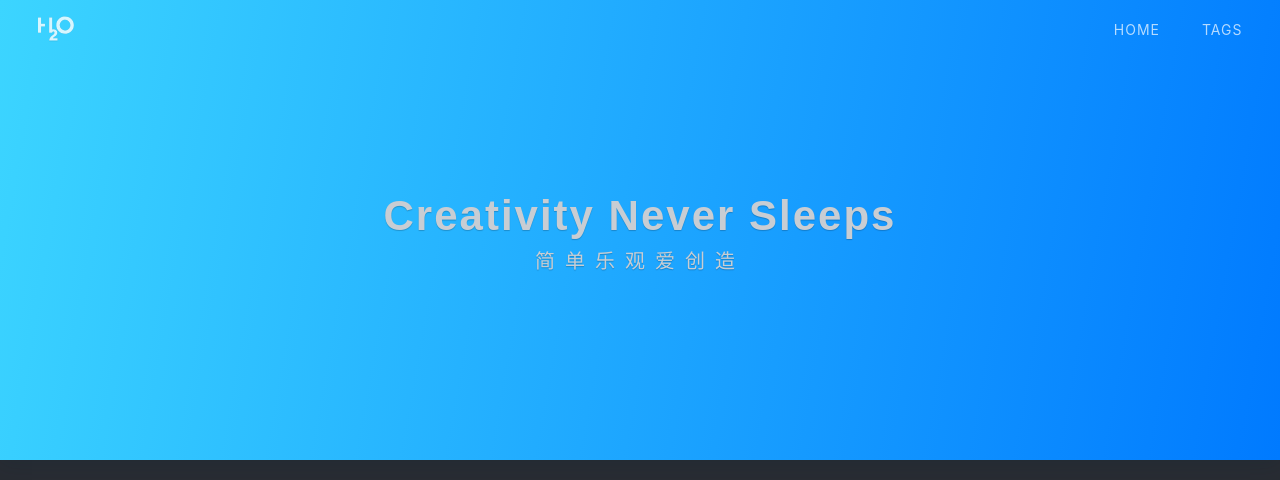
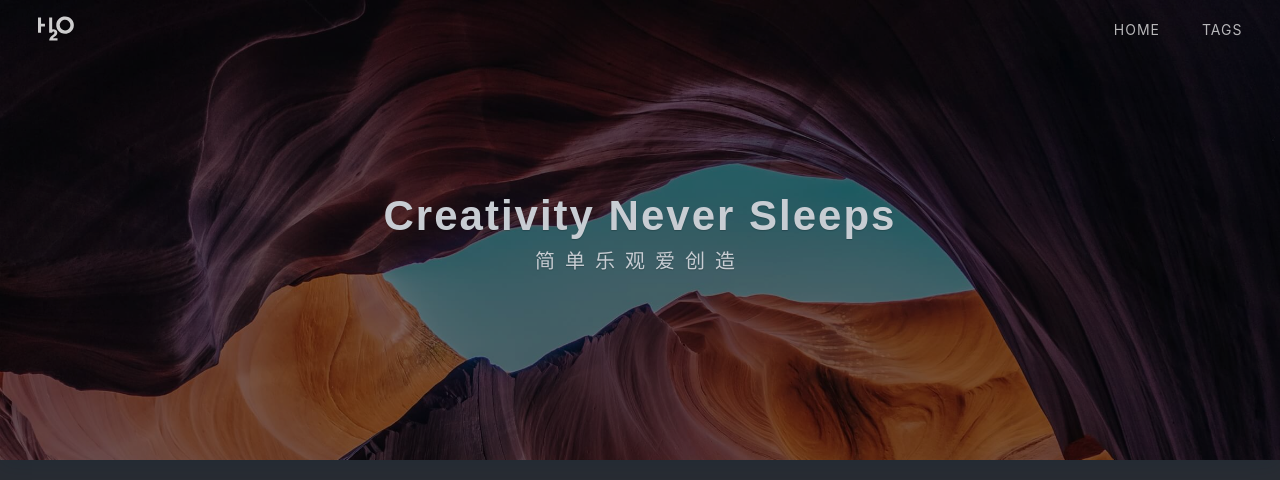
Before and after one commit to yeshang5/yeshang5.github.io, a Jekyll site: the page built from index.html, in a window 1280 px wide and 1121 px high. Shown: the top 480 px of the window. Built offline with Jekyll 4.4.1, drawn with Linux system fonts in a browser that asks for light colours; nearby versions of some CDN libraries; the list of posts is cut into pages by our own code; a style sheet for code colours, icons or effects is not loaded; grey boxes are pictures that could not be loaded.

Commit message:
Update index.html

```diff
--- a/index.html
+++ b/index.html
@@ -9,6 +9,7 @@ description: 简单乐观爱创造
 <div class="g-banner home-banner {{ site.theme-color | prepend: 'banner-theme-' }}" data-theme="{{ site.theme-color }}">
     <h2>{{ page.home-title }}</h2>
     <h3>{{ page.description }}</h3>
+    <img class="header-img" src="/assets/img/hero.jpg">
     {% if page.header-img %}
     <img class="header-img" src="{{ page.header-img | prepend: site.baseurl }}" alt="">
     {% endif %}
```
